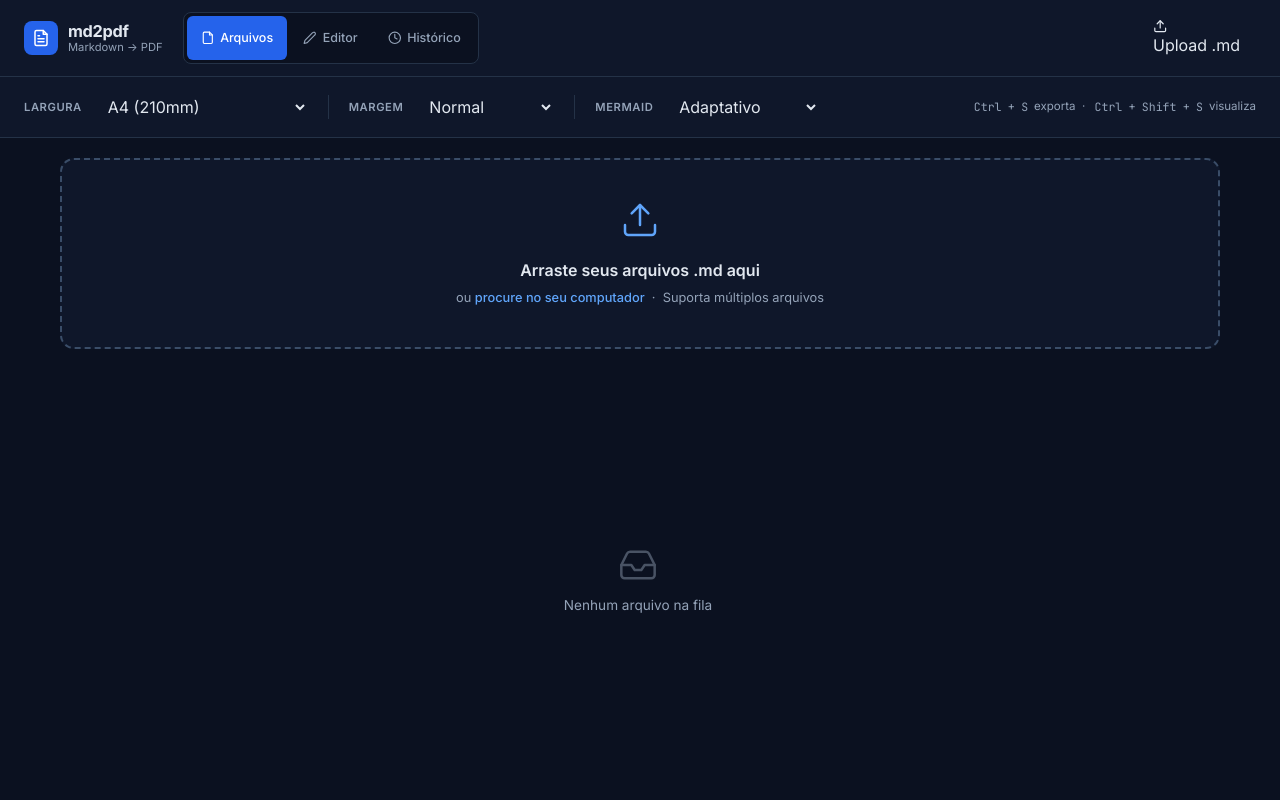
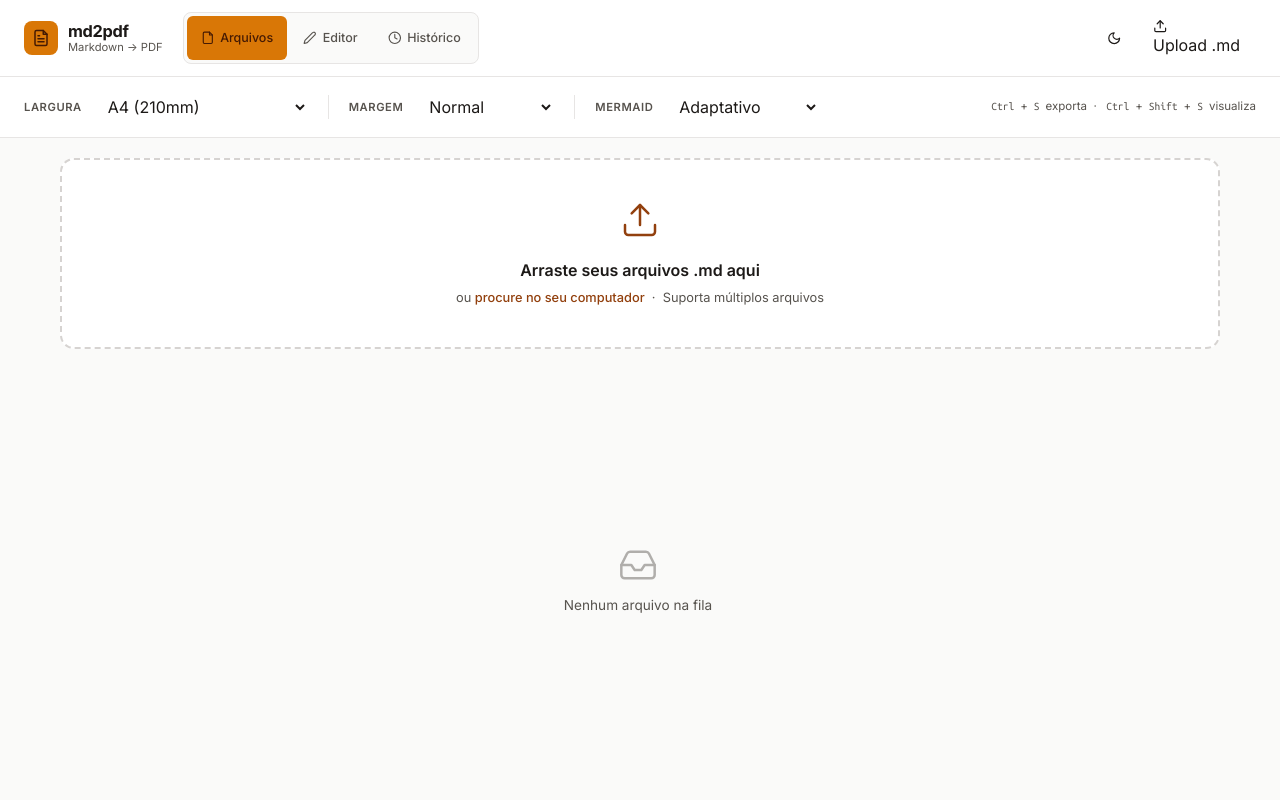
Before and after one commit to cairoramos7/md2pdf, a FastAPI app: page / in a window 1280 px wide. Run offline with FastAPI, Linux system fonts and the light colour scheme; some libraries are stand-ins or nearby versions.

Commit message:
feat: redesign Grafite & Ambar com temas claro/escuro e Ubuntu Mono
- Nova identidade visual: carvao quente (stone) + acento ambar/cobre,
  substituindo o navy/azul generico
- Temas claro e escuro completos com toggle sol/lua no header,
  persistencia em localStorage e deteccao de prefers-color-scheme
- Script inline aplica o tema antes do primeiro paint (sem FOUC)
- Syntax highlight acompanha o tema (atom-one-dark/atom-one-light)
- Tokens 100% tematizados (custom properties + daisyUI por [data-theme])
- Fonte monoespacada: Ubuntu Mono no editor e blocos de codigo
- 29 pares de contraste validados WCAG AA nos dois temas (>= 4.5:1)

```diff
--- a/templates/index.html
+++ b/templates/index.html
@@ -7,7 +7,7 @@
 <meta name="description" content="Converta Markdown em PDF com Mermaid, syntax highlighting e mais.">
 <link rel="preconnect" href="https://fonts.googleapis.com">
 <link rel="preconnect" href="https://fonts.gstatic.com" crossorigin>
-<link href="https://fonts.googleapis.com/css2?family=Inter:wght@400;500;600;700&family=JetBrains+Mono:wght@400;500&display=swap" rel="stylesheet">
+<link href="https://fonts.googleapis.com/css2?family=Inter:wght@400;500;600;700&family=Ubuntu+Mono:wght@400;700&display=swap" rel="stylesheet">
 <!-- daisyUI 5 + Tailwind v4 (CDN, no build step) -->
 <link href="https://cdn.jsdelivr.net/npm/daisyui@5" rel="stylesheet" type="text/css" />
 <script src="https://cdn.jsdelivr.net/npm/@tailwindcss/browser@4"></script>
@@ -21,67 +21,151 @@
   window.mermaid = mermaid;
   mermaid.initialize({ startOnLoad: false, theme: 'default' });
 </script>
-<link rel="stylesheet" href="https://cdnjs.cloudflare.com/ajax/libs/highlight.js/11.9.0/styles/atom-one-dark.min.css">
+<link rel="stylesheet" id="hljs-dark" href="https://cdnjs.cloudflare.com/ajax/libs/highlight.js/11.9.0/styles/atom-one-dark.min.css">
+<link rel="stylesheet" id="hljs-light" href="https://cdnjs.cloudflare.com/ajax/libs/highlight.js/11.9.0/styles/atom-one-light.min.css" disabled>
 <script src="https://cdnjs.cloudflare.com/ajax/libs/highlight.js/11.9.0/highlight.min.js"></script>
+<script>
+// Aplica o tema salvo antes do primeiro paint (evita flash de tema errado)
+(function () {
+    let theme;
+    try { theme = localStorage.getItem('md2pdf:theme'); } catch (e) {}
+    if (theme !== 'light' && theme !== 'dark') {
+        theme = window.matchMedia && window.matchMedia('(prefers-color-scheme: light)').matches ? 'light' : 'dark';
+    }
+    document.documentElement.setAttribute('data-theme', theme);
+    document.getElementById('hljs-dark').disabled = theme === 'light';
+    document.getElementById('hljs-light').disabled = theme !== 'light';
+})();
+</script>
 <style>
 /* =====================================================================
-   Design tokens — dark corporativo (slate/navy + azul)
-   Pares texto/fundo verificados WCAG AA:
-     #E2E8F0 sobre #0F172A ≈ 13.9:1 · #94A3B8 sobre #0F172A ≈ 7.0:1
-     #60A5FA sobre #0F172A ≈ 7.2:1 · #FFFFFF sobre #2563EB ≈ 5.2:1
+   Design tokens — "Grafite & Âmbar"
+   Carvão quente (stone) + acento âmbar/cobre, temas claro e escuro.
+   Todos os pares texto/fundo verificados WCAG AA (>= 4.5:1), ex.:
+     dark:  #E7E5E4/#1C1917 ≈ 13.9:1 · #A8A29E/#1C1917 ≈ 6.9:1
+            #FBBF24/#1C1917 ≈ 10.5:1 · #451A03/#F59E0B ≈ 7.0:1
+     light: #1C1917/#FFFFFF ≈ 17.5:1 · #57534E/#FFFFFF ≈ 7.6:1
+            #92400E/#FAFAF9 ≈ 6.8:1  · #451A03/#D97706 ≈ 4.7:1
    ===================================================================== */
 :root {
-    --bg: #0B1120;
-    --surface: #0F172A;
-    --surface-2: #1E293B;
-    --surface-3: #2B3B54;
-    --border: #243247;
-    --border-hover: #3A4D68;
-    --text: #E2E8F0;
-    --text-muted: #94A3B8;
-    --accent: #2563EB;
-    --accent-hover: #1D4ED8;
-    --accent-text: #60A5FA;
-    --accent-glow: rgba(37, 99, 235, 0.25);
-    --accent-soft: rgba(59, 130, 246, 0.10);
+    --radius: 10px;
+    --radius-lg: 14px;
+    --transition: 0.18s ease;
+    --font-ui: 'Inter', -apple-system, 'Segoe UI', sans-serif;
+    --font-mono: 'Ubuntu Mono', 'Cascadia Code', Consolas, monospace;
+}
+
+[data-theme="dark"] {
+    color-scheme: dark;
+    --bg: #171412;
+    --surface: #1C1917;
+    --surface-2: #292524;
+    --surface-3: #3B342F;
+    --border: #322C27;
+    --border-hover: #4A4139;
+    --text: #E7E5E4;
+    --text-muted: #A8A29E;
+    --accent: #F59E0B;
+    --accent-hover: #D97706;
+    --accent-content: #451A03;
+    --accent-text: #FBBF24;
+    --accent-soft: rgba(245, 158, 11, 0.10);
     --success: #34D399;
     --success-bg: rgba(52, 211, 153, 0.12);
     --danger: #F87171;
     --danger-bg: rgba(248, 113, 113, 0.12);
     --warning: #FBBF24;
     --warning-bg: rgba(251, 191, 36, 0.12);
-    --radius: 10px;
-    --radius-lg: 14px;
-    --shadow-sm: 0 1px 3px rgba(2,6,23,0.35);
-    --shadow-md: 0 4px 12px rgba(2,6,23,0.45);
-    --shadow-lg: 0 8px 30px rgba(2,6,23,0.55);
-    --transition: 0.18s ease;
-    --font-ui: 'Inter', -apple-system, 'Segoe UI', sans-serif;
-    --font-mono: 'JetBrains Mono', 'Cascadia Code', Consolas, monospace;
-}
-
-/* ===== daisyUI theme override — identidade md2pdf (navy + azul corporativo) ===== */
-[data-theme="dark"] {
-    --color-base-100: #0F172A;
-    --color-base-200: #1E293B;
-    --color-base-300: #334155;
-    --color-base-content: #E2E8F0;
-    --color-primary: #2563EB;
-    --color-primary-content: #FFFFFF;
-    --color-secondary: #334155;
-    --color-secondary-content: #E2E8F0;
-    --color-accent: #2563EB;
-    --color-accent-content: #FFFFFF;
-    --color-neutral: #1E293B;
-    --color-neutral-content: #E2E8F0;
-    --color-info: #60A5FA;
-    --color-info-content: #0B1120;
+    --heading-strong: #F5F5F4;
+    --heading-3: #D6D3D1;
+    --heading-4: #C6BEB5;
+    --accent-text-hover: #FCD34D;
+    --code-inline: #FDBA74;
+    --mark-bg: rgba(251, 191, 36, 0.18);
+    --mark-text: #FDE68A;
+    --scrim: rgba(12, 10, 9, 0.65);
+    --shadow-sm: 0 1px 3px rgba(12,10,9,0.35);
+    --shadow-md: 0 4px 12px rgba(12,10,9,0.45);
+    --shadow-lg: 0 8px 30px rgba(12,10,9,0.55);
+    /* daisyUI */
+    --color-base-100: #1C1917;
+    --color-base-200: #292524;
+    --color-base-300: #44403C;
+    --color-base-content: #E7E5E4;
+    --color-primary: #F59E0B;
+    --color-primary-content: #451A03;
+    --color-secondary: #44403C;
+    --color-secondary-content: #E7E5E4;
+    --color-accent: #F59E0B;
+    --color-accent-content: #451A03;
+    --color-neutral: #292524;
+    --color-neutral-content: #E7E5E4;
+    --color-info: #FBBF24;
+    --color-info-content: #451A03;
     --color-success: #34D399;
     --color-success-content: #064E3B;
     --color-warning: #FBBF24;
     --color-warning-content: #451A03;
     --color-error: #F87171;
     --color-error-content: #450A0A;
+    --radius-field: 8px;
+    --radius-box: 10px;
+    --radius-selector: 6px;
+}
+
+[data-theme="light"] {
+    color-scheme: light;
+    --bg: #FAFAF9;
+    --surface: #FFFFFF;
+    --surface-2: #F5F5F4;
+    --surface-3: #E7E5E4;
+    --border: #E7E5E4;
+    --border-hover: #D6D3D1;
+    --text: #1C1917;
+    --text-muted: #57534E;
+    --accent: #D97706;
+    --accent-hover: #B45309;
+    --accent-content: #451A03;
+    --accent-text: #92400E;
+    --accent-soft: rgba(217, 119, 6, 0.10);
+    --success: #047857;
+    --success-bg: rgba(4, 120, 87, 0.10);
+    --danger: #B91C1C;
+    --danger-bg: rgba(185, 28, 28, 0.08);
+    --warning: #92400E;
+    --warning-bg: rgba(217, 119, 6, 0.12);
+    --heading-strong: #0C0A09;
+    --heading-3: #44403C;
+    --heading-4: #57534E;
+    --accent-text-hover: #7C2D12;
+    --code-inline: #9A3412;
+    --mark-bg: #FEF3C7;
+    --mark-text: #713F12;
+    --scrim: rgba(28, 25, 23, 0.45);
+    --shadow-sm: 0 1px 3px rgba(28,25,23,0.10);
+    --shadow-md: 0 4px 12px rgba(28,25,23,0.12);
+    --shadow-lg: 0 8px 30px rgba(28,25,23,0.16);
+    /* daisyUI */
+    --color-base-100: #FFFFFF;
+    --color-base-200: #F5F5F4;
+    --color-base-300: #D6D3D1;
+    --color-base-content: #1C1917;
+    --color-primary: #D97706;
+    --color-primary-content: #451A03;
+    --color-secondary: #E7E5E4;
+    --color-secondary-content: #1C1917;
+    --color-accent: #D97706;
+    --color-accent-content: #451A03;
+    --color-neutral: #F5F5F4;
+    --color-neutral-content: #1C1917;
+    --color-info: #92400E;
+    --color-info-content: #FFFFFF;
+    --color-success: #047857;
+    --color-success-content: #FFFFFF;
+    --color-warning: #92400E;
+    --color-warning-content: #FFFFFF;
+    --color-error: #B91C1C;
+    --color-error-content: #FFFFFF;
     --radius-field: 8px;
     --radius-box: 10px;
     --radius-selector: 6px;
@@ -162,7 +250,7 @@ label:focus-visible,
     height: 34px;
     border-radius: 8px;
     background: var(--accent);
-    color: #fff;
+    color: var(--accent-content);
     display: flex;
     align-items: center;
     justify-content: center;
@@ -212,7 +300,7 @@ label:focus-visible,
 .view-tab:hover { color: var(--text); background: var(--surface-2); }
 .view-tab.active {
     background: var(--accent);
-    color: #fff;
+    color: var(--accent-content);
 }
 
 /* ===== Actions ===== */
@@ -757,6 +848,11 @@ textarea::placeholder { color: var(--text-muted); }
         </nav>
     </div>
     <div class="actions" id="header-actions">
+        <button class="btn btn-sm btn-ghost btn-icon" id="theme-toggle" onclick="toggleTheme()"
+                aria-label="Alternar tema claro/escuro" title="Alternar tema">
+            <svg class="icon icon-theme-sun" aria-hidden="true"><use href="#i-sun"/></svg>
+            <svg class="icon icon-theme-moon" aria-hidden="true"><use href="#i-moon"/></svg>
+        </button>
         <label class="btn btn-sm" for="file-input" id="upload-btn" tabindex="0">
             <svg class="icon" aria-hidden="true"><use href="#i-upload"/></svg> Upload .md
             <input type="file" id="file-input" accept=".md,.markdown,.txt" multiple style="display:none">
@@ -1574,6 +1670,21 @@ document.addEventListener('keydown', (e) => {
     }
 });
 
+// ===================== TEMA (claro/escuro) =====================
+const LS_THEME = 'md2pdf:theme';
+
+function applyTheme(theme) {
+    document.documentElement.setAttribute('data-theme', theme);
+    document.getElementById('hljs-dark').disabled = theme === 'light';
+    document.getElementById('hljs-light').disabled = theme !== 'light';
+    try { localStorage.setItem(LS_THEME, theme); } catch (e) { /* quota */ }
+}
+
+function toggleTheme() {
+    const current = document.documentElement.getAttribute('data-theme');
+    applyTheme(current === 'light' ? 'dark' : 'light');
+}
+
 // ===================== PERSISTÊNCIA (localStorage) =====================
 const LS_SETTINGS = 'md2pdf:settings';
 const LS_HISTORY = 'md2pdf:history';
```
Also changed, not shown: other parts of templates/index.html (+26 -19 lines).
